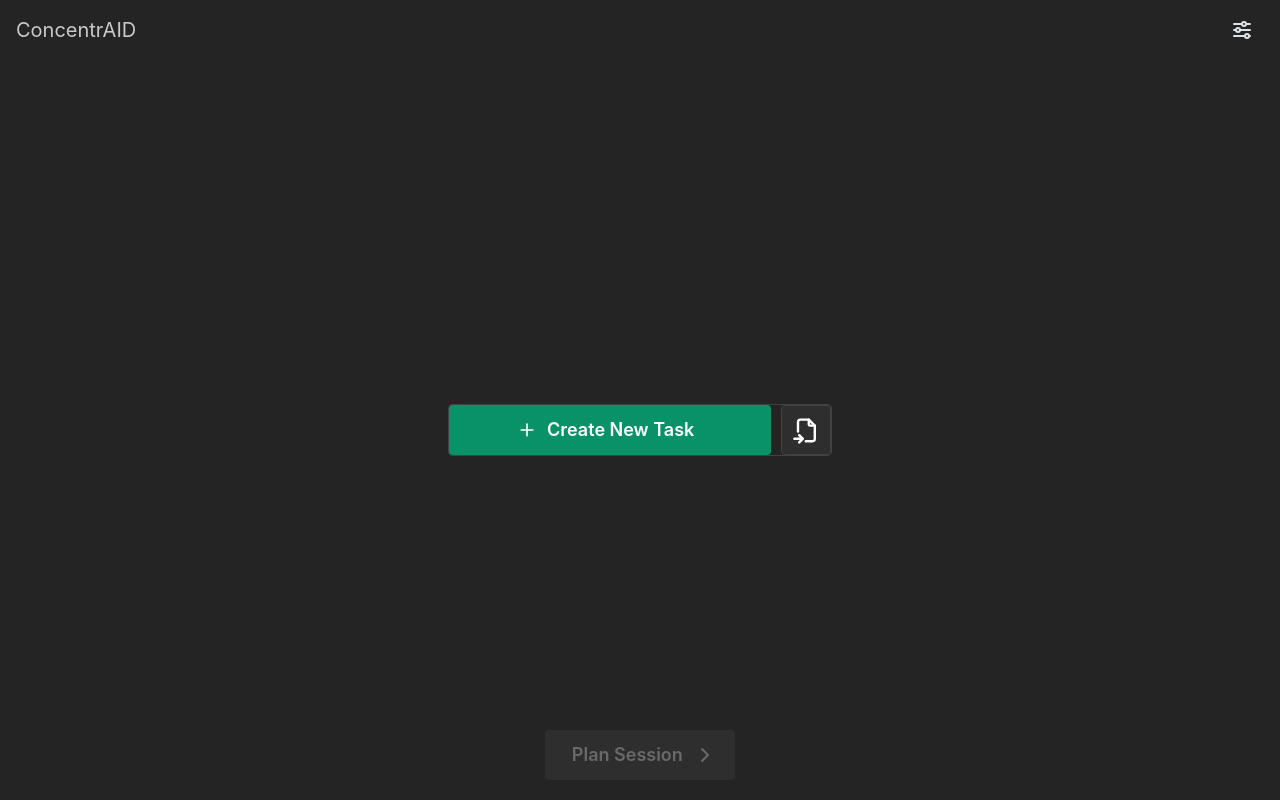
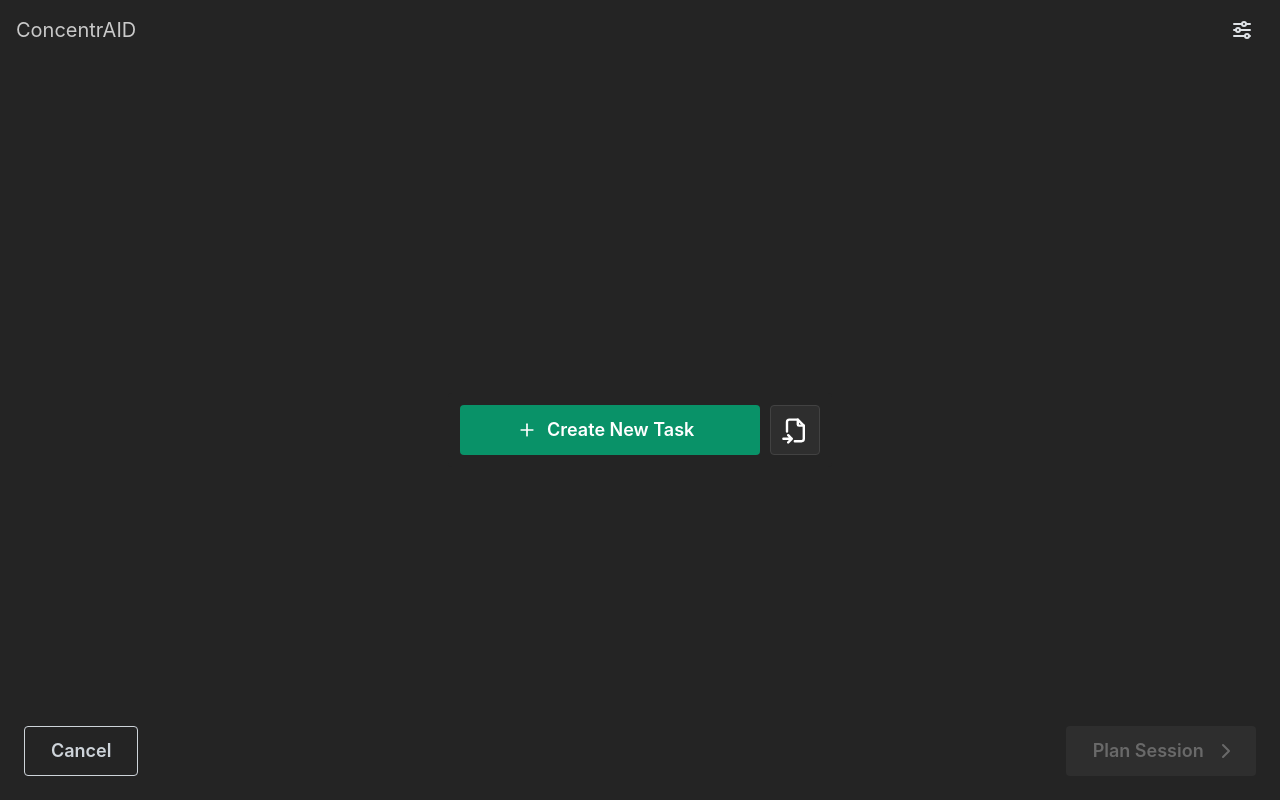
Before and after one commit to davincicoding-org/thena, a Next.js app: page /session in a window 1280 px wide. Built offline with nearby package versions, Linux system fonts and the light colour scheme.

Commit message:
feat: implement session reset

```diff
--- a/app/page.tsx
+++ b/app/page.tsx
@@ -11,7 +11,7 @@ export default function HomePage() {
     <AppShell.Main display="grid">
       <Center>
         <Button size="xl" radius="md" component={Link} href="/session">
-          Start New Session
+          New Session
         </Button>
       </Center>
 
--- a/app/session/page.tsx
+++ b/app/session/page.tsx
@@ -1,7 +1,19 @@
 "use client";
 
-import { AppShell, Button, Center, Tabs } from "@mantine/core";
-import { useHotkeys, useLocalStorage } from "@mantine/hooks";
+import Link from "next/link";
+import { useRouter } from "next/navigation";
+import {
+  AppShell,
+  Button,
+  Center,
+  Menu,
+  Modal,
+  SimpleGrid,
+  Space,
+  Tabs,
+  Text,
+} from "@mantine/core";
+import { useDisclosure, useHotkeys, useLocalStorage } from "@mantine/hooks";
 import { IconChevronRight } from "@tabler/icons-react";
 
 import { SprintPlan } from "@/core/deep-work";
@@ -14,7 +26,7 @@ import { StateSetter } from "@/ui/utils";
 type Stage = "task-list" | "session-planner" | "session-runner";
 
 export default function SessionPage() {
-  const [localState, setLocalState] = useLocalStorage<{
+  const [localState, setLocalState, removeLocalState] = useLocalStorage<{
     stage: Stage;
     tasks: Task[];
     sprints: SprintPlan[];
@@ -41,6 +53,23 @@ export default function SessionPage() {
     transformer: ({ tasks }) => tasks,
     updater: (prev, tasks) => ({ ...prev, tasks }),
   });
+
+  const router = useRouter();
+  const [
+    isDeleteModalOpen,
+    { open: openDeleteModal, close: closeDeleteModal },
+  ] = useDisclosure(false);
+
+  const handleReset = () => {
+    removeLocalState();
+    history.reset();
+  };
+
+  const handleDelete = () => {
+    if (tasks.length > 0) return openDeleteModal();
+    handleReset();
+    router.push("/");
+  };
 
   return (
     <AppShell.Main display="grid">
@@ -71,6 +100,56 @@ export default function SessionPage() {
           <Tabs.Panel value="session-runner">COMING SOON</Tabs.Panel>
         </Tabs>
       </Center>
+      <Menu position="top-start">
+        <Menu.Target>
+          <Button
+            pos="absolute"
+            left={24}
+            bottom={24}
+            size="lg"
+            variant="outline"
+            color="gray"
+          >
+            Cancel
+          </Button>
+        </Menu.Target>
+        <Menu.Dropdown>
+          <Menu.Item component={Link} href="/">
+            Save Session
+          </Menu.Item>
+          <Menu.Divider />
+          <Menu.Item color="red" onClick={handleDelete}>
+            Delete Session
+          </Menu.Item>
+        </Menu.Dropdown>
+      </Menu>
+      <Modal
+        centered
+        size="sm"
+        transitionProps={{ transition: "pop" }}
+        withCloseButton={false}
+        opened={isDeleteModalOpen}
+        onClose={closeDeleteModal}
+      >
+        <Text className="text-center text-balance">
+          Do you want to move your tasks to the backlog or delete them
+          permanently?
+        </Text>
+        <Space h="lg" />
+        <SimpleGrid cols={2}>
+          <Button
+            color="red"
+            variant="light"
+            onClick={() => {
+              handleReset();
+              router.push("/");
+            }}
+          >
+            Delete
+          </Button>
+          <Button onClick={() => alert("COMING SOON")}>Move to Backlog</Button>
+        </SimpleGrid>
+      </Modal>
     </AppShell.Main>
   );
 }
@@ -96,8 +175,10 @@ function CollectTasks({
         onRemoveTask={taskList.removeTask}
         onAddTask={taskList.addTask}
       />
-      <Center pos="fixed" className="inset-x-0 bottom-0" p="lg">
       <Button
+        pos="absolute"
+        right={24}
+        bottom={24}
         size="lg"
         disabled={tasks.length === 0}
         rightSection={<IconChevronRight />}
@@ -105,7 +186,6 @@ function CollectTasks({
       >
         Plan Session
       </Button>
-      </Center>
     </>
   );
 }
@@ -134,16 +214,17 @@ function PlanSession({
         onUnassignTasksFromSprint={sessionPlanner.unassignTasks}
         onMoveTasks={sessionPlanner.moveTasks}
       />
-      <Center pos="fixed" className="inset-x-0 bottom-0" p="lg">
       <Button
-          disabled={sessionPlanner.unassignedTasks.length > 0}
+        pos="absolute"
+        right={24}
+        bottom={24}
         size="lg"
         rightSection={<IconChevronRight />}
+        disabled={sessionPlanner.unassignedTasks.length > 0}
         onClick={() => onComplete(sessionPlanner.sprints)}
       >
         Start Session
       </Button>
-      </Center>
     </>
   );
 }
--- a/app/shell.tsx
+++ b/app/shell.tsx
@@ -44,7 +44,7 @@ export default function Shell({ children }: { children: React.ReactNode }) {
         title={<Text size="xl">Configuration</Text>}
         opened={isConfigOpen}
         centered
-        transitionProps={{ transition: "slide-down", duration: 300 }}
+        transitionProps={{ transition: "pop" }}
         onClose={configModal.close}
       >
         <Configuration />
--- a/ui/deep-work/planner/SessionPlanner.tsx
+++ b/ui/deep-work/planner/SessionPlanner.tsx
@@ -3,10 +3,7 @@ import {
   Badge,
   Box,
   Button,
-  Card,
-  Divider,
   Flex,
-  Paper,
   PaperProps,
   ScrollArea,
   Text,
--- a/ui/task-management/collection/TaskList.tsx
+++ b/ui/task-management/collection/TaskList.tsx
@@ -45,7 +45,12 @@ export function TaskList({
   ...paperProps
 }: TaskListProps & PaperProps) {
   return (
-    <Paper withBorder p="sm" {...paperProps}>
+    <Paper
+      withBorder={items.length > 0}
+      className="transition-all"
+      p="sm"
+      {...paperProps}
+    >
       <Stack>
         {items.map((item) => (
           <Item
@@ -119,12 +124,7 @@ function TaskAdder({
 
   if (!visible)
     return (
-      <Flex
-        gap="xs"
-        className={cn("transition-all", {
-          "-m-3": !hasTasks,
-        })}
-      >
+      <Flex gap="xs">
         <Button
           className="transition-all"
           flex={1}
```
Lines whose indentation alone changed are shown as unchanged.
